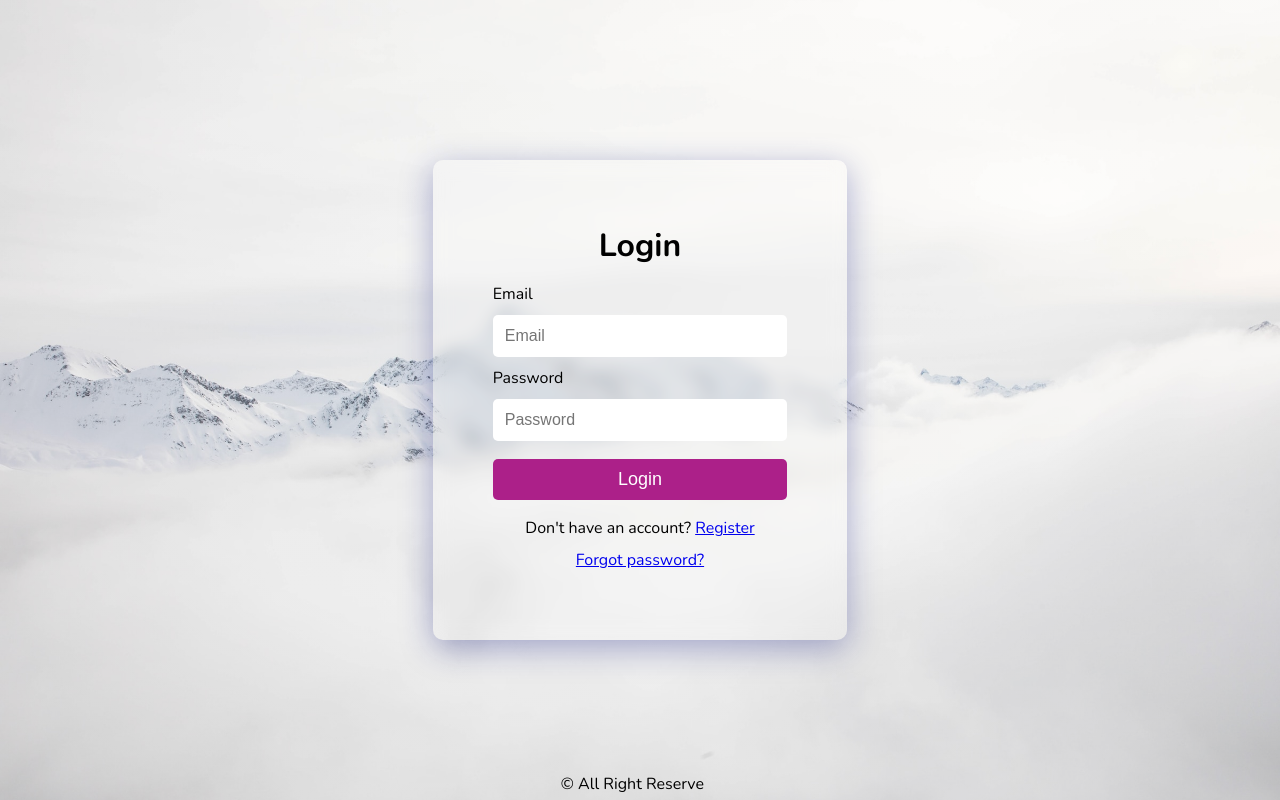
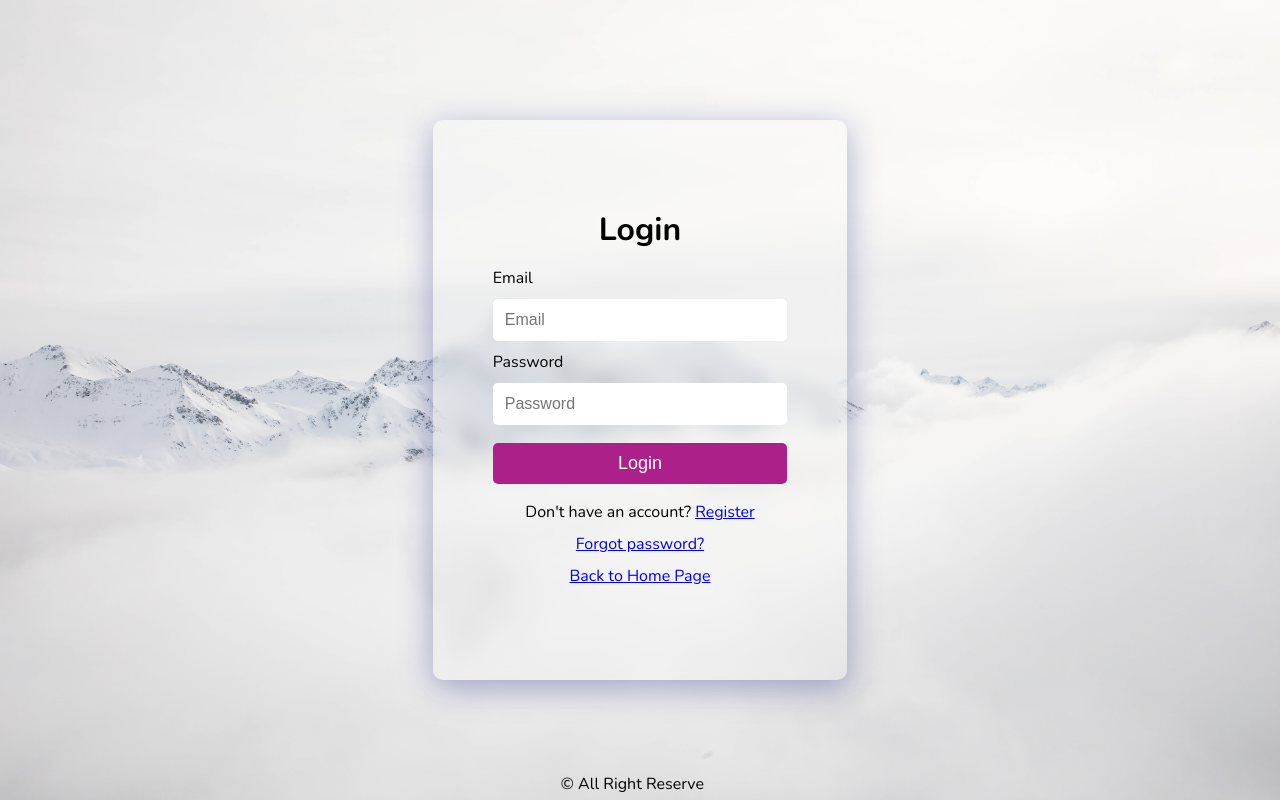
Before and after one commit to mirzabilal250/MERN-Auth, a React (Create React App) app in the folder client/: page /login in a window 1280 px wide. Built offline with nearby package versions, Linux system fonts and the light colour scheme.

Commit message:
Navigation to Home Page added and resolve login issue

```diff
--- a/client/src/components/ForgotPassword.jsx
+++ b/client/src/components/ForgotPassword.jsx
@@ -63,6 +63,9 @@ const ForgotPassword = () => {
         <span>
           Want to login? <Link to="/login">Login</Link>
         </span>
+        <span>
+          <Link to="/welcome">Back to Home Page</Link>
+        </span>
       </form>
     </div>
   );
--- a/client/src/components/Login.jsx
+++ b/client/src/components/Login.jsx
@@ -52,7 +52,7 @@ const Login = () => {
       placeholder: "Password",
       label: "Password",
       required: true,
-      pattern: "",
+      pattern: "(?=.*[0-9])(?=.*[a-z])(?=.*[A-Z]).{8,15}",
       errormessage: "Passwords must have 8 to 15 characters and contains at least 1 digit & 1 special character",
     },
   ];
@@ -93,6 +93,9 @@ const Login = () => {
         <span>
           <Link to="/forgotPassword">Forgot password?</Link>
         </span>
+        <span>
+          <Link to="/welcome">Back to Home Page</Link>
+        </span>
       </form>
     </div>
   );
--- a/client/src/components/Registration.jsx
+++ b/client/src/components/Registration.jsx
@@ -147,6 +147,9 @@ const Registration = () => {
         <span>
           Already have an account? <Link to="/login">Login</Link>
         </span>
+        <span>
+          <Link to="/welcome">Back to Home Page</Link>
+        </span>
       </form>
     </div>
   );
--- a/client/src/components/RegistrationPhrase.jsx
+++ b/client/src/components/RegistrationPhrase.jsx
@@ -147,6 +147,9 @@ const RegistrationPhrase = () => {
         <span>
           Already have an account? <Link to="/login">Login</Link>
         </span>
+        <span>
+          <Link to="/welcome">Back to Home Page</Link>
+        </span>
       </form>
     </div>
   );
--- a/client/src/components/ResetPassword.jsx
+++ b/client/src/components/ResetPassword.jsx
@@ -90,6 +90,9 @@ const ResetPassword = () => {
         <span>
           Want to login? <Link to="/login">Login</Link>
         </span>
+        <span>
+          <Link to="/welcome">Back to Home Page</Link>
+        </span>
       </form>
     </div>
   );
--- a/client/src/scss/Login.scss
+++ b/client/src/scss/Login.scss
@@ -16,7 +16,7 @@
     flex-direction: column;
     align-items: center;
     justify-content: center;
-    height: 60%;
+    height: 70%;
     width: 23vw;
     background: rgba(255, 255, 255, 0.15);
     box-shadow: 0 8px 32px 0 rgba(31, 38, 135, 0.37);
```
